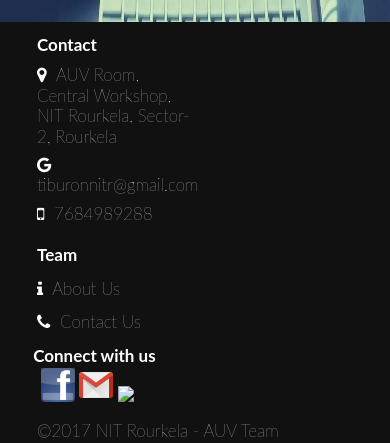
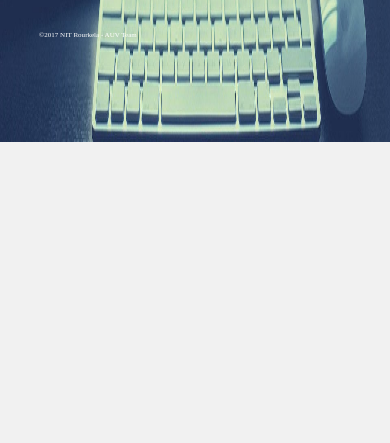
Before and after one commit to pritesh1997/AUV.github.io, a plain HTML site: page cont.html in a window 390 px wide. Shown: the part 702-1145 px from the top of the page. After the commit the page ends 844 px from the top, so only its background shows below. Drawn offline with Linux system fonts and the light colour scheme; some packages are replaced by stand-ins of ours; a web font is replaced by a local one.

Commit message:
Revert "footer-cont"
This reverts commit 3fb53f1f069fff7dff75b41ad320301b35aadec9.

```diff
--- a/Css.css
+++ b/Css.css
@@ -72,7 +72,7 @@ body {
   font-size: 18px;
   font-family: Lato;
   font-variant: normal;
-  font-weight: 200;
+  font-weight: 100;
 }
 
 
@@ -187,13 +187,13 @@ body {
   background-color: white;
 }
 @keyframes up {
-  from {top: 100%;}
-  to {top: 0;}
+  from {top: 100%; height: 100%;}
+  to {top: 0; height: 0;}
 }
 
 @keyframes down {
-  from {top: 0;}
-  to {top: 100%;}
+  from {top: 0; height: 0;}
+  to {top: 100%; height: 100%;}
 }
 
 .dispNone {
@@ -836,9 +836,6 @@ body {
   .head3 {
 	font-size: 3.23vw;
   }
-  .right-col {
-    margin-top: -180px;
-  }
 }
 @media screen and (max-width: 800px) {
   .left {
--- a/cont.css
+++ b/cont.css
@@ -36,14 +36,14 @@ i {
 .dispNone {
   display: none;
   animation-name: up;
-  animation-duration: 1s;
+  animation-time: 1s;
   transition: 1s;
 }
 
 .disp {
   display: block;
   animation-name: down;
-  animation-duration: 1s;
+  animation-time: 1s;
   transition: 1s;
 
 }
@@ -339,7 +339,6 @@ body {
 .social {
   position: fixed;
   top: 20px;
-  z-index: 99;
 }
 
 .social ul {
@@ -476,105 +475,19 @@ body {
 
 }
 
+
+
+
 .footer {
   position: relative;
   left: 0;
   bottom: 0;
   width: 100%;
-  padding: 0.5% 0 0.5% 2.5%;
-  background-color: #111;
+  padding: 4% 0 4% 2.5%;
+  background-color: black;
   color: white;
   text-align: left;
-  font-family: Lato;
-  font-variant: normal;
-  font-weight: 200;
 }
-.row1 {
-  width: auto;
-  font-size: 17px;
-}
-
-.row1 p {
-  padding-top: 8px;
-}
-
-.row1 a {
-  text-decoration: none;
-  color: white;
-}
-
-.row1 a:hover {
-  opacity: 0.7;
-  transition: all 0.5s ease;
-}
-
-.left-col {
-  margin-left: 15%;
-  max-width: 25%;
-  line-height: 120%;
-}
-.middle-col {
-  margin-top: -12.5%;
-  margin-left: 30%;
-  max-width: 30%;
-}
-.right-col {
-  margin-top: -130px;
-  margin-left: 60%;
-  margin-right: 10%;
-  padding-bottom: 4%;
-  line-height: 150%;
-}
-.head-footer {
-  font: 1.7vw;
-  font-family: Lato;
-  font-variant: normal;
-  font-weight: bold;
-}
-.copyright {
-  margin-left: 35%;
-  margin-top: -12px;
-  color: white;
-}
-
-.right-col-header {
-  margin-left: 20%;
-}
-
-.connect-footer {
-  margin-left: 20%;
-}
-
-.img1 {
-  margin-left: 35%;
-  width: 100%;
-}
-
-.social-font {
-  padding-left: 25%;
-  font-size: 20px;
-}
-
-.fa {
-  font-size: 50px;
-}
-
-.fa:hover {
-    opacity: 0.7;
-}
-
-.fa-mobile {
-  font-size: 60px;
-}
-
-.fa-facebook {
-  color: white;
-}
-
-.fa-linkedin {
-  color: white;
-}
-
 
 /* media queries */
 
@@ -1363,53 +1276,3 @@ body {
     margin-top: -8.5%;
   }
 }
-
-
-@media screen and (max-width: 930px){
-  .right-col {
-    margin-top: -155px;
-  }
-}
-
-@media screen and (max-width: 800px) {
-  .left-col {
-	max-width: 40%;
-	text-align: left;
-	padding-bottom: 165px;
-	margin-left: 7%;
-  }
-  .middle-col {
-	max-width: 100%;
-	text-align: left;
-	padding-bottom: 6%;
-	margin-left: -22%;
-  }
-  .right-col {
-	max-width: 50%;
-	text-align: left;
-	margin-left:-3%;
-  }
-  .copyright {
-    margin-left: 7%;
-  }
-
-  .left-col-header {
-	margin-left: 0%;
-	line-height:1.5;
-  }
-
-  .right-col-header {
-    margin-left: 20%;
-  }
-
-  .connect-footer {
-    margin-left: 18%;
-  }
-
-  .extra {
-    display:none;
-  }
-  .head3 {
-	font-size: 3.75vw;
-  }
-}
--- a/cont.html
+++ b/cont.html
@@ -84,45 +84,8 @@
 <br><br><br>
 
 
-<div class="footer">
-  <div class="row1">
-    <div class="left-col">
-	  <div class="head-footer">
-	    <p class="left-col-header" align="left"> Contact </p>
-	  </div>
-	  <p><a style="cursor: pointer"> <i class="fa fa-map-marker" aria-hidden="true"></i>&nbsp AUV Room, Central Workshop, NIT Rourkela, Sector-2, Rourkela </a></p>
-	  <p><a href="mailto:pritesh.samal22@gmail.com"> <i class="fa fa-google"></i>&nbsp tiburonnitr@gmail.com </a></p>
-	  <p><a href="tel:+917684989288"> <i class="fa fa-mobile" aria-hidden="true"></i>&nbsp 7684989288 </a></p>
-	</div>
-	<div class ="middle-col" style="display: none">
-	  <div class="head-footer">
-	    <p align="center"> Connect with us </p>
-	  </div>
-	  <div class="social-font">
-        <i class="fa fa-google"></i>
-        <i class="fa fa-facebook"></i>
-        <i class="fa fa-linkedin"></i>
-	  </div>
-	</div>
-	<div class="right-col">
-      <div class="head-footer">
-	    <p class="right-col-header" align="left"> Team </p>
-	  </div>
-	  <div style="line-height:1.5; margin-left:20%; text-align:justify" class="list">
-	    <p><a href="About us.html"><i class="fa fa-info" aria-hidden="true"></i>&nbsp About Us </a></p>
-		<p><a href="cont.html"><i class="fa fa-phone" aria-hidden="true"></i>&nbsp Contact Us </a></p>
-	  </div>
-	  <div class="head-footer">
-	    <p align="left" class="connect-footer"> Connect with us </p>
-	  </div>
-	  <div style="margin-left: 22%">
-        <a href="https://www.facebook.com/tiburonauv"><img src="768px-Facebook_Logo_Mini.png" style="width: 33.6px"></a>
-        <a href="mailto:pritesh.samal22@gmail.com"><img src="Gmail_Icon.png" style="width: 33.6px"></a>
-        <a href="https://in.linkedin.com/company/tiburonauv"><img src="linkedin-3-512.png" style="width: 33.6px"></a>
-	  </div>
-  </div>
-  <p class="copyright">&copy;2017 NIT Rourkela - AUV Team</p>
-  </div>
+<div class="right">
+  <p>&copy;2017 NIT Rourkela - AUV Team</p>
 </div>
 
 <script>
```
